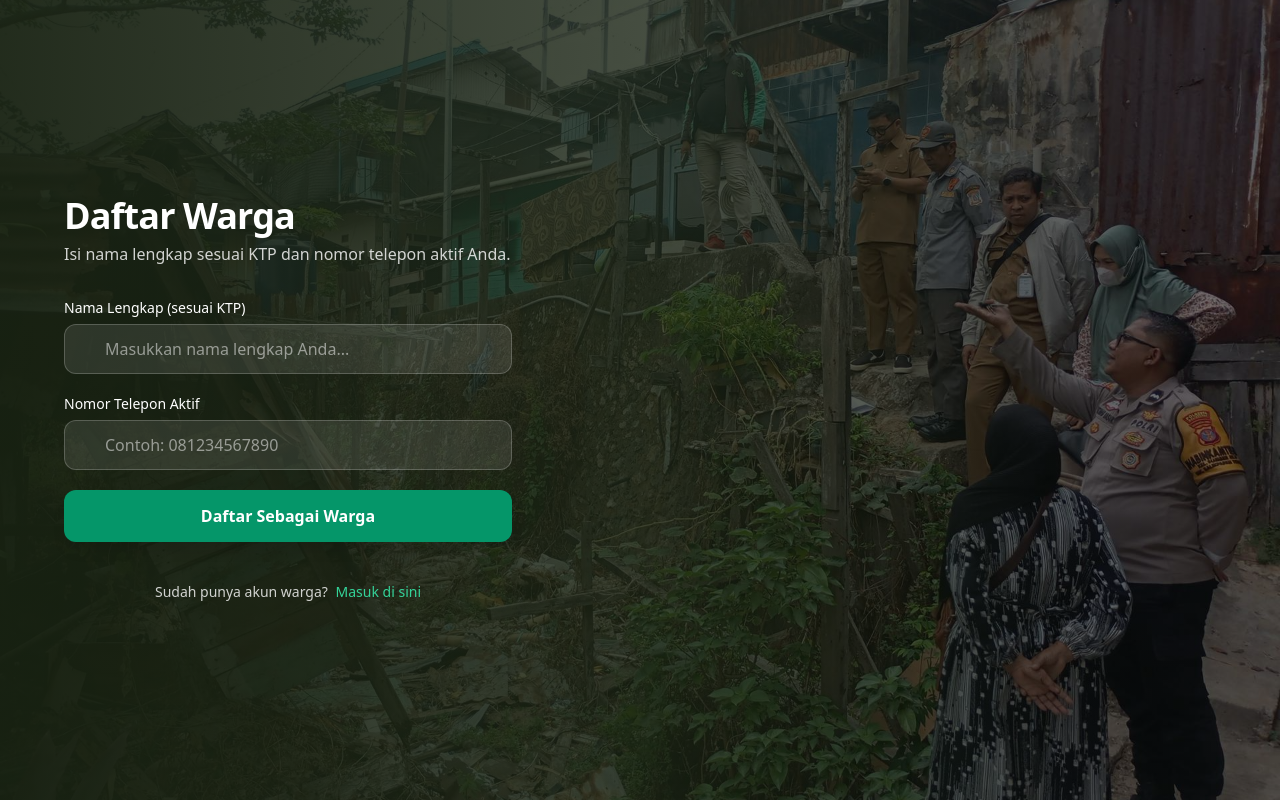
After one commit to Arfan9swn/sapa-trantib, a Laravel app: page /warga/register in a window 1280 px wide. The commit adds this page. Run offline with Laravel 12, Linux system fonts and the light colour scheme; style sheets or scripts are compiled from the project's sources; parts of the project's set-up code (start-up, migrations or seed data) failed here and were passed over.

Commit message:
feat: Warga register/login

```diff
--- a/app/Models/User.php
+++ b/app/Models/User.php
@@ -11,7 +11,7 @@ use Illuminate\Database\Eloquent\Relations\HasMany;
 use Illuminate\Foundation\Auth\User as Authenticatable;
 use Illuminate\Notifications\Notifiable;
 
-#[Fillable(['username', 'email', 'password_hash', 'role', 'email_verified_at', 'user_type', 'user_type_color'])]
+#[Fillable(['username', 'email', 'password_hash', 'role', 'email_verified_at', 'user_type', 'user_type_color', 'full_name', 'phone_number'])]
 #[Hidden(['password_hash', 'remember_token'])]
 class User extends Authenticatable
 {
--- /dev/null
+++ b/resources/views/auth/warga-register.blade.php
@@ -0,0 +1,71 @@
+@extends('layout.app')
+
+@section('title', 'Daftar Warga - SapaTrantib')
+
+@section('content')
+<link rel="preconnect" href="https://fonts.googleapis.com">
+<link rel="preconnect" href="https://fonts.gstatic.com" crossorigin>
+<link href="https://fonts.googleapis.com/css2?family=Poppins:wght@400;500;600&display=swap" rel="stylesheet">
+
+<div class="fixed inset-0 w-screen h-screen z-50 overflow-hidden flex bg-[#172111]">
+
+    <!-- Background Image with Dark Gradient Overlay -->
+    <div class="absolute inset-0 z-0">
+        <img src="{{ asset('images/login-bg.jpg') }}" alt="Background Warga Register"
+             class="w-full h-full object-cover">
+        <div class="absolute inset-0 bg-gradient-to-r from-[#172111]/95 via-[#172111]/80 to-black/50"></div>
+    </div>
+
+    <!-- Content Container -->
+    <div class="relative z-10 flex w-full h-full items-center p-6 md:p-16 lg:p-24">
+        <div class="w-full max-w-md">
+            <div class="mb-8">
+                <h1 class="text-4xl md:text-5xl font-bold text-white mb-2 tracking-tight">Daftar Warga</h1>
+                <p class="text-white/80 text-base md:text-lg">
+                    Isi nama lengkap sesuai KTP dan nomor telepon aktif Anda.
+                </p>
+            </div>
+
+            <form action="{{ route('warga.register.post') }}" method="POST" class="space-y-5">
+                @csrf
+
+                <div>
+                    <label class="block text-white text-sm font-medium mb-1.5">Nama Lengkap (sesuai KTP)</label>
+                    <div class="relative">
+                        <input type="text" name="full_name" placeholder="Masukkan nama lengkap Anda..."
+                               class="w-full pl-10 pr-4 py-3 rounded-xl bg-white/10 border border-white/20 text-white placeholder-white/50 focus:outline-none focus:ring-2 focus:ring-emerald-400 transition-all"
+                               required>
+                    </div>
+                </div>
+
+                <div>
+                    <label class="block text-white text-sm font-medium mb-1.5">Nomor Telepon Aktif</label>
+                    <div class="relative">
+                        <input type="tel" name="phone_number" placeholder="Contoh: 081234567890"
+                               class="w-full pl-10 pr-4 py-3 rounded-xl bg-white/10 border border-white/20 text-white placeholder-white/50 focus:outline-none focus:ring-2 focus:ring-emerald-400 transition-all"
+                               required>
+                    </div>
+                </div>
+
+                @if ($errors->any())
+                <div class="p-3 rounded-xl bg-red-500/10 border border-red-500/20 text-red-400 text-sm">
+                    {{ $errors->first() }}
+                </div>
+                @endif
+
+                <button type="submit"
+                        class="w-full py-3.5 rounded-xl bg-emerald-600 text-white font-semibold hover:bg-emerald-500 transition-all duration-200 shadow-lg shadow-emerald-900/40">
+                    Daftar Sebagai Warga
+                </button>
+            </form>
+
+            <p class="mt-10 text-center text-white/80 text-sm">
+                Sudah punya akun warga?
+                <a href="{{ route('warga.login') }}" class="text-emerald-400 hover:text-emerald-300 font-medium ml-1">
+                    Masuk di sini
+                </a>
+            </p>
+        </div>
+    </div>
+</div>
+@endsection
--- a/routes/web.php
+++ b/routes/web.php
@@ -4,6 +4,8 @@ use Illuminate\Support\Facades\Route;
 use Illuminate\Http\Request;
 use App\Http\Controllers\Auth\AdminLoginController;
 use App\Http\Controllers\Auth\AdminRegisterController;
+use App\Http\Controllers\Auth\WargaLoginController;
+use App\Http\Controllers\Auth\WargaRegisterController;
 use App\Http\Controllers\CategoryManagementController;
 use App\Http\Controllers\UserManagementController;
 use App\Http\Controllers\UserTagController;
@@ -50,6 +52,24 @@ Route::post('/admin/register', [AdminRegisterController::class, 'store'])
 Route::get('/admin/register-success', function () {
     return view('auth.register-success');
 })->name('admin.register.success');
+
+// ---------------------------------------------------------------------------
+// Warga / Guest registration & login (name + phone only)
+// ---------------------------------------------------------------------------
+
+Route::get('/warga/register', function () {
+    return view('auth.warga-register');
+})->name('warga.register');
+
+Route::post('/warga/register', [WargaRegisterController::class, 'store'])
+    ->name('warga.register.post');
+
+Route::get('/warga/login', function () {
+    return view('auth.warga-login');
+})->name('warga.login');
+
+Route::post('/warga/login', [WargaLoginController::class, 'store'])
+    ->name('warga.login.post');
 
 // ---------------------------------------------------------------------------
 // OTP (admin email verification — session based)
```
Also changed, not shown: app/Http/Controllers/Auth/WargaLoginController.php (added, +48 -0 lines), app/Http/Controllers/Auth/WargaRegisterController.php (added, +53 -0 lines), resources/views/auth/account-type-sel.blade.php (+9 -3 lines), resources/views/auth/warga-login.blade.php (added, +62 -0 lines), database/migrations/2026_11_16_000000_add_warga_fields_to_users_table.php (added).
